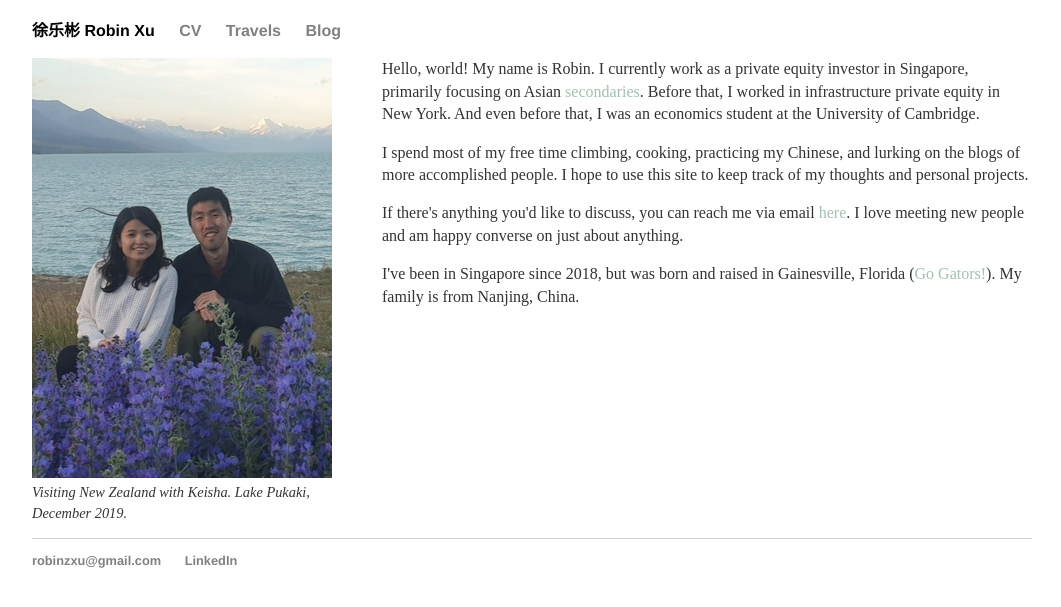
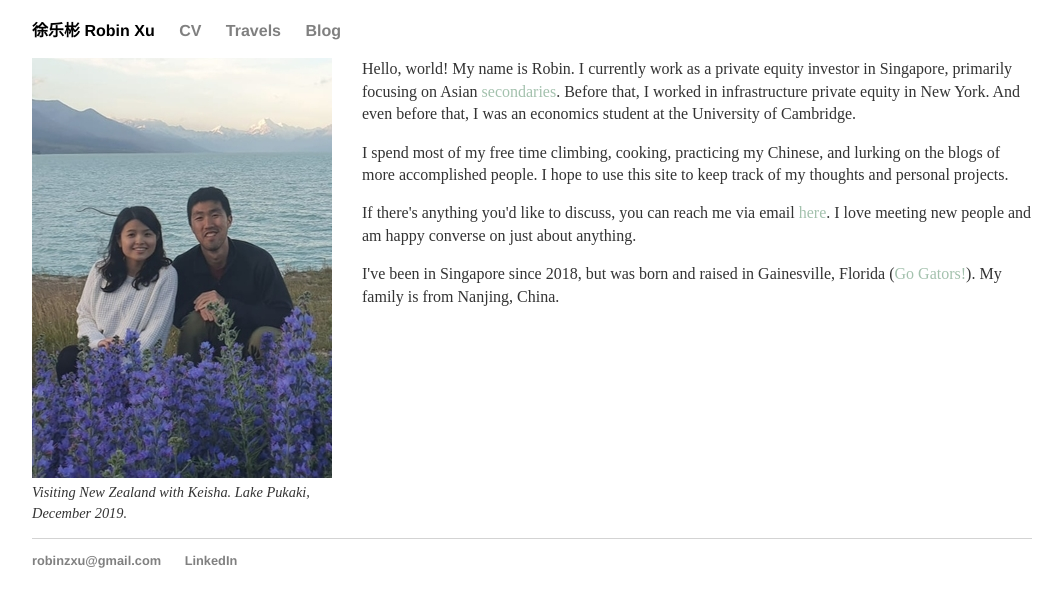
Before and after one commit to robinzxu/robinzxu.github.io, a Jekyll site: the page index.html, which Jekyll copies as it is, in a window 1280 px wide. Shown: the top 607 px of the page, without its empty margins (108-1169 px from the left). Built offline with Jekyll 4.4.1, drawn with Linux system fonts in a browser that asks for light colours.

Commit message:
Update main.css

```diff
--- a/css/main.css
+++ b/css/main.css
@@ -33,7 +33,7 @@ footer { border-top: 1px solid #d3d3d3; font-size: 0.8em; }
 .main_img {
     float: left;
     width: 300px;
-    padding: 0px 50px 15px 0px;
+    padding: 0px 30px 15px 0px;
  }
 
 #photo {
```
